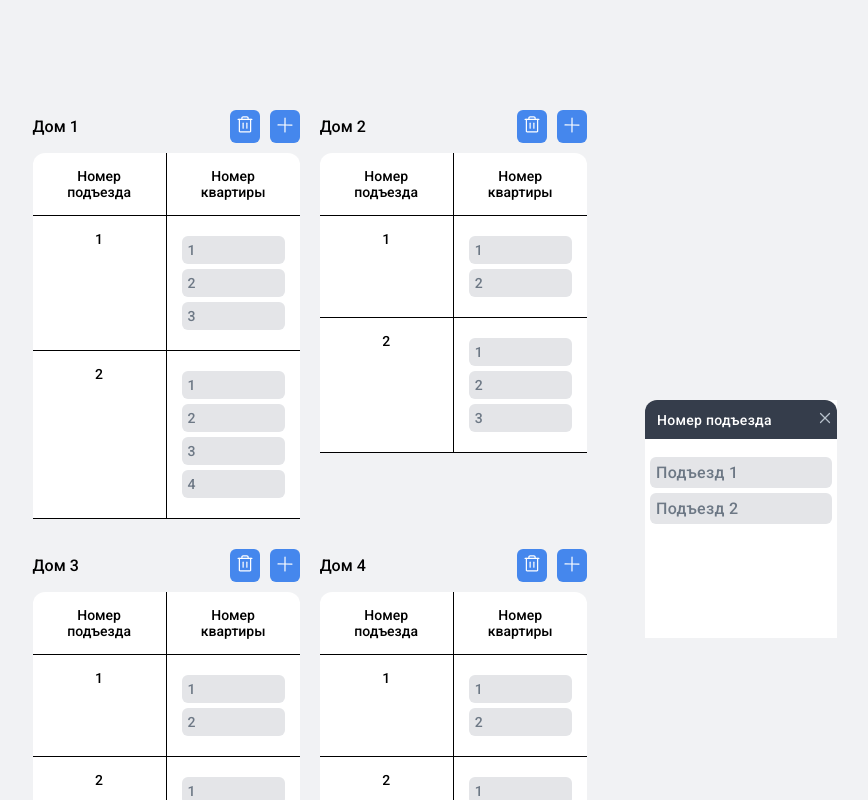
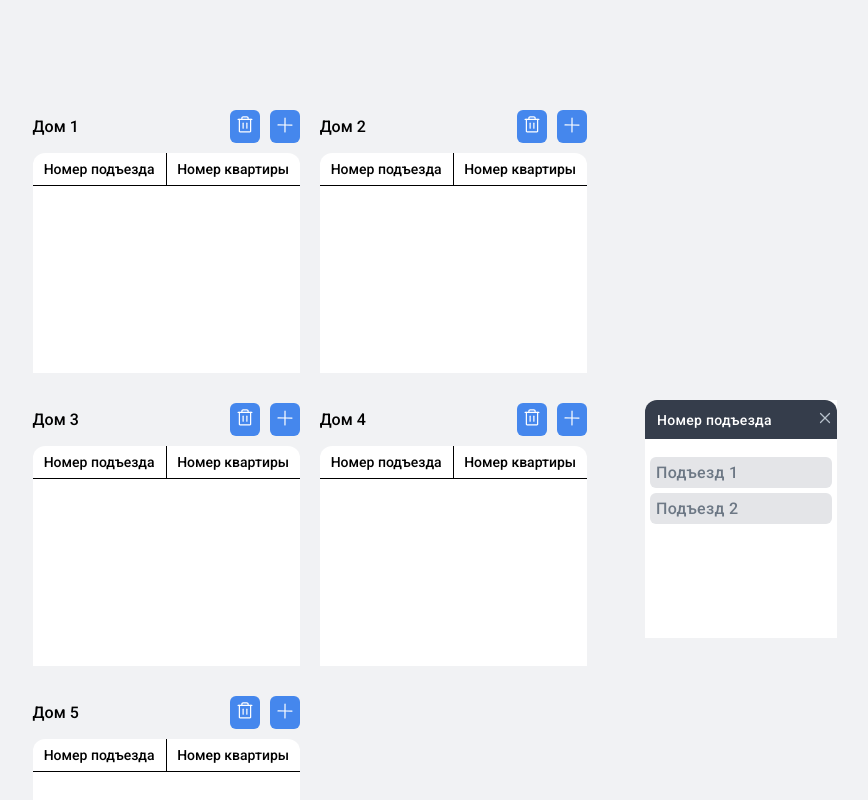
Before and after one commit to MariaShalaginova/evrika_test, a React (Vite) app: page / in a window 1280 px wide. Both pictures are taken after a click on the button 407 px from the left and 126 px from the top of the page. Shown: the top 800 px of the page, without its empty margins (123-991 px from the left). Built offline with nearby package versions, Linux system fonts and the light colour scheme.

Commit message:
добавлена выбоп подхезда и квартир

```diff
--- a/src/components/House/House.jsx
+++ b/src/components/House/House.jsx
@@ -8,6 +8,7 @@ import PropTypes from 'prop-types';
 
 function House({ house }) {
     const [isModalOpen, setIsModalOpen] = useState(false);
+    const [entrances, setEntrances] = useState([]);
 
     const openModal = () => {
         setIsModalOpen(true);
@@ -20,7 +21,11 @@ function House({ house }) {
     const handleAddButtonClick = () => {
         openModal();
     };
-
+   const handleAddEntrance = (entrance) => {
+        setEntrances([...entrances, entrance]);
+        closeModal();
+        onAddEntrance(entrances); // Обновление списка домов после добавления подъезда
+    };
     return (
         <>
             <div className={css.item}>
@@ -50,64 +55,53 @@ function House({ house }) {
                         {/* <div className={css.row}> */}
 
 
-                        {house.entrances.map((entrance, index) => (
+                        {entrances.map((entrance, index) => (
                             <div key={index} className={css.row}>
                                 <div className={css.cell}>
                                     {entrance.number}
                                 </div>
                                 <div className={css.cell}>
-                                    <ul>
+
+                                {entrance.flats.map((flat, index) => (
+                                        <span key={index}>{flat.number}{index !== entrance.flats.length - 1 ? ', ' : ''}</span>
+                                    ))}
+                                    {/* <ul>
                                         {entrance.flats.map((flat, index) => (
                                             <li key={index}>{flat.number}</li>
                                         ))}
-                                    </ul>
+                                    </ul> */}
                                 </div>
                             </div>
                         ))}
 
+                    </div>
 
-
-
-                            {/* <div className={css.cell}>
-                                <ul>
-                                    {house.entrances.map((entrance, index) => (
-                                        <li key={index}>{entrance.number}</li>
-                                    ))}
-                                </ul>
-                            </div> */}
-                            {/* <div className={css.cell}>
-                                <p>Номер квартиры</p>
-                            </div> */}
-                            {/* <div className={css.cell}>
-                                <ul>
-                                    {house.entrances.map((entrance) => (
-                                        entrance.flats.map((flat, index) => (
-                                            <li key={index}>{flat.number}</li>
-                                        ))
-                                    ))}
-                                </ul>
-                            </div> */}
-                        </div>
-                    {/* </div> */}
                 </div>
             </div>
-            <AddEntranceModal isOpen={isModalOpen} onClose={closeModal}>
+            <AddEntranceModal isOpen={isModalOpen} onClose={closeModal} onAddEntrance={handleAddEntrance} house={ house }>
 
             </AddEntranceModal>
         </>
     );
 }
 
+// House.propTypes = {
+//     house: PropTypes.shape({
+//         address: PropTypes.string.isRequired,
+//         entrances: PropTypes.arrayOf(PropTypes.shape({
+//             number: PropTypes.number.isRequired,
+//             flats: PropTypes.arrayOf(PropTypes.shape({
+//                 number: PropTypes.number.isRequired
+//             })).isRequired
+//         })).isRequired
+//     }).isRequired
+// };
+
 House.propTypes = {
     house: PropTypes.shape({
-        address: PropTypes.string.isRequired,
-        entrances: PropTypes.arrayOf(PropTypes.shape({
-            number: PropTypes.number.isRequired,
-            flats: PropTypes.arrayOf(PropTypes.shape({
-                number: PropTypes.number.isRequired
-            })).isRequired
-        })).isRequired
-    }).isRequired
+        address: PropTypes.string.isRequired
+    }),
+    onAddEntrance: PropTypes.func.isRequired
 };
 
 export default House;
--- a/src/components/House/House.module.scss
+++ b/src/components/House/House.module.scss
@@ -56,7 +56,7 @@
 
     .cell {
         flex: 1;
-        padding: 15px;
+        padding: 8px;
         border-bottom: 1px solid black;
         font-size: 14px;
         border-right: 1px solid black;
--- a/src/components/Main/Main.jsx
+++ b/src/components/Main/Main.jsx
@@ -11,10 +11,6 @@ function Main() {
           <House key={house.id} house={house} />
         ))}
         </div>
-      {/* Ghbdtn
-      <div className="main__container">
-        HOHOHO
-      </div> */}
      </div>
 
 
--- a/src/components/Modals/AddEntrance.jsx
+++ b/src/components/Modals/AddEntrance.jsx
@@ -1,10 +1,12 @@
 import css from './Modals.module.scss'; // Подключение файла стилей (замените на ваш путь)
+import '../../styles/_base.scss';
 import close from '../../assets/close-icon.svg';
-import { useState } from 'react';
+import  { useState } from 'react';
 import AddFlatModal from './AddFlat';
-
+// import { houses } from '../../mock';
+import PropTypes from 'prop-types';
 const AddEntranceModal = (
-    { isOpen, onClose, children }
+    { isOpen, onClose, onAddEntrance, house }
 ) => {
 
 //   const [entranceNumber, setEntranceNumber] = useState('');
@@ -19,17 +21,13 @@ const handleEntranceClick = (entrance) => {
   // Например: setOpenApartmentModal(true);
   setIsModalAddFlatOpen(true);
 };
-if (!isOpen) return null;
-//   const handleAddEntrance = () => {
-//     // Проверки на валидность введенных данных
-//     if (entranceNumber.trim() === '') {
-//       alert('Введите номер подъезда');
-//       return;
-//     }
+
+
 const closeAddFlatModal = () => {
   setIsModalAddFlatOpen(false);
 };
 
+if (!isOpen) return null;
 //     // Вызываем функцию для добавления подъезда и закрываем модальное окно
 //     onAddEntrance(entranceNumber);
 //     onClose();
@@ -50,28 +48,40 @@ const closeAddFlatModal = () => {
 
           <div className={css.modal__content}>
             <ul className={css.entranceList}>
-              <li
-                className={selectedEntrance === 1 ? css.selected : null}
-                onClick={() => handleEntranceClick(1)}
-              >
-                Подъезд 1
-              </li>
-              <li
-                className={selectedEntrance === 2 ? css.selected : null}
-                onClick={() => handleEntranceClick(2)}
-              >
-                Подъезд 2
-              </li>
+
+              {house.entrances.map((entrance) => (
+                              <li
+                                  key={entrance.id}
+                                  className={selectedEntrance === entrance.id? css.selected : null}
+                                  onClick={() => handleEntranceClick(entrance.id)}
+                              >
+                                  {entrance.name}
+                              </li>
+              ))}
             </ul>
 
           </div>
       </div>
 
-      <AddFlatModal isOpen={isModalAddFlatOpen} onClose={closeAddFlatModal}>
+      <AddFlatModal isOpen={isModalAddFlatOpen} onClose={closeAddFlatModal} house={ house } selectedEntrance={selectedEntrance}>
 
       </AddFlatModal>
     </>
   );
 };
 
+AddEntranceModal.propTypes = {
+  isOpen: PropTypes.bool.isRequired, // Флаг открытия модального окна
+  onClose: PropTypes.func.isRequired, // Функция закрытия модального окна
+  onAddEntrance: PropTypes.func.isRequired, // Функция добавления подъезда
+  house: PropTypes.shape({
+    entrances: PropTypes.arrayOf(
+      PropTypes.shape({
+        id: PropTypes.number.isRequired,
+        name: PropTypes.string.isRequired
+      })
+    ).isRequired
+  }).isRequired // Дом, содержащий информацию о подъездах
+};
+
 export default AddEntranceModal;
--- a/src/components/Modals/AddFlat.jsx
+++ b/src/components/Modals/AddFlat.jsx
@@ -1,28 +1,30 @@
-import css from './Modals.module.scss'; // Подключение файла стилей (замените на ваш путь)
+import css from './Modals.module.scss';
+import '../../styles/_base.scss';
 import close from '../../assets/close-icon.svg';
 import Button from '../Button/Button';
+import PropTypes from 'prop-types';
+import { useState } from 'react';
 
 const AddFlatModal = (
-    { isOpen, onClose, children }
+    { isOpen, onClose, house, selectedEntrance }
 ) => {
-    if (!isOpen) return null;
-//   const [entranceNumber, setEntranceNumber] = useState('');
 
-//   const handleEntranceNumberChange = (e) => {
-//     setEntranceNumber(e.target.value);
-//   };
+    const [selectedFlats, setSelectedFlats] = useState([]);
+    const handleFlatClick = (flat) => {
+        if (selectedFlats.includes(flat)) {
+            // Если квартира уже выбрана, убираем ее из выбранных
+            setSelectedFlats(selectedFlats.filter((selectedFlat) => selectedFlat !== flat));
+        } else {
+            // Если квартира еще не выбрана, добавляем ее в выбранные
+            setSelectedFlats([...selectedFlats, flat]);
+        }
 
-//   const handleAddEntrance = () => {
-//     // Проверки на валидность введенных данных
-//     if (entranceNumber.trim() === '') {
-//       alert('Введите номер подъезда');
-//       return;
-//     }
+      };
 
-//     // Вызываем функцию для добавления подъезда и закрываем модальное окно
-//     onAddEntrance(entranceNumber);
-//     onClose();
-//   };
+    console.log(selectedFlats);
+    if (!isOpen || !house) return null;
+
+    const selectedEntranceData = house.entrances.find((entrance) => entrance.id === selectedEntrance);
 
     return (
         // <div className={`modal ${isOpen ? 'open' : ''}`}>
@@ -38,18 +40,16 @@ const AddFlatModal = (
 
             <div className={css.modal__content}>
             <ul className={css.entranceList}>
+            {selectedEntranceData &&
+                selectedEntranceData.flats.map((flat) => (
                                 <li
-              // className={selectedEntrance === 1 ? css.selected : null}
-              // onClick={() => handleEntranceClick(1)}
+                                    key={flat.number}
+                                    className={selectedFlats.includes(flat.number) ? css.selected : null}
+                                    onClick={() => handleFlatClick(flat.number)}
                                 >
-              Квартира 1
+                                    Квартира {flat.number}
                                 </li>
-            <li
-              // className={selectedEntrance === 2 ? css.selected : null}
-              // onClick={() => handleEntranceClick(2)}
-            >
-              Квартира 2
-            </li>
+                            ))}
             </ul>
             <Button>Добавить</Button>
             </div>
@@ -58,4 +58,22 @@ const AddFlatModal = (
     );
 };
 
+AddFlatModal.propTypes = {
+    isOpen: PropTypes.bool.isRequired,
+    onClose: PropTypes.func.isRequired,
+    house: PropTypes.shape({
+        entrances: PropTypes.arrayOf(
+            PropTypes.shape({
+                id: PropTypes.number.isRequired,
+                flats: PropTypes.arrayOf(
+                    PropTypes.shape({
+                        number: PropTypes.number.isRequired
+                    })
+                ).isRequired
+            })
+        ).isRequired
+    }).isRequired,
+    selectedEntrance: PropTypes.number
+};
+
 export default AddFlatModal;
--- a/src/mock.js
+++ b/src/mock.js
@@ -6,6 +6,7 @@ export const houses = [
         {
           id: 1,
           number: 1,
+          name: "Подъезд 1",
           flats: [
             { number: 1 },
             { number: 2 },
@@ -15,6 +16,7 @@ export const houses = [
         {
           id: 2,
           number: 2,
+          name: "Подъезд 2",
           flats: [
             { number: 1 },
             { number: 2 },
@@ -30,6 +32,7 @@ export const houses = [
       entrances: [
         {
           id: 1,
+          name: "Подъезд 1",
           number: 1,
           flats: [
             { number: 1 },
@@ -39,6 +42,7 @@ export const houses = [
         {
           id: 2,
           number: 2,
+          name: "Подъезд 2",
           flats: [
             { number: 1 },
             { number: 2 },
@@ -54,6 +58,7 @@ export const houses = [
           {
             id: 1,
             number: 1,
+            name: "Подъезд 1",
             flats: [
               { number: 1 },
               { number: 2 }
@@ -62,6 +67,7 @@ export const houses = [
           {
             id: 2,
             number: 2,
+            name: "Подъезд 2",
             flats: [
               { number: 1 },
               { number: 2 },
@@ -71,6 +77,7 @@ export const houses = [
           {
             id: 3,
             number: 3,
+            name: "Подъезд 3",
             flats: [
               { number: 1 },
               { number: 2 },
@@ -86,6 +93,7 @@ export const houses = [
           {
             id: 1,
             number: 1,
+            name: "Подъезд 1",
             flats: [
               { number: 1 },
               { number: 2 }
@@ -94,6 +102,7 @@ export const houses = [
           {
             id: 2,
             number: 2,
+            name: "Подъезд 2",
             flats: [
               { number: 1 },
               { number: 2 },
@@ -109,6 +118,7 @@ export const houses = [
           {
             id: 1,
             number: 1,
+            name: "Подъезд 1",
             flats: [
               { number: 1 },
               { number: 2 }
@@ -117,6 +127,7 @@ export const houses = [
           {
             id: 2,
             number: 2,
+            name: "Подъезд 2",
             flats: [
               { number: 1 },
               { number: 2 },
```
Lines whose indentation alone changed are shown as unchanged.
